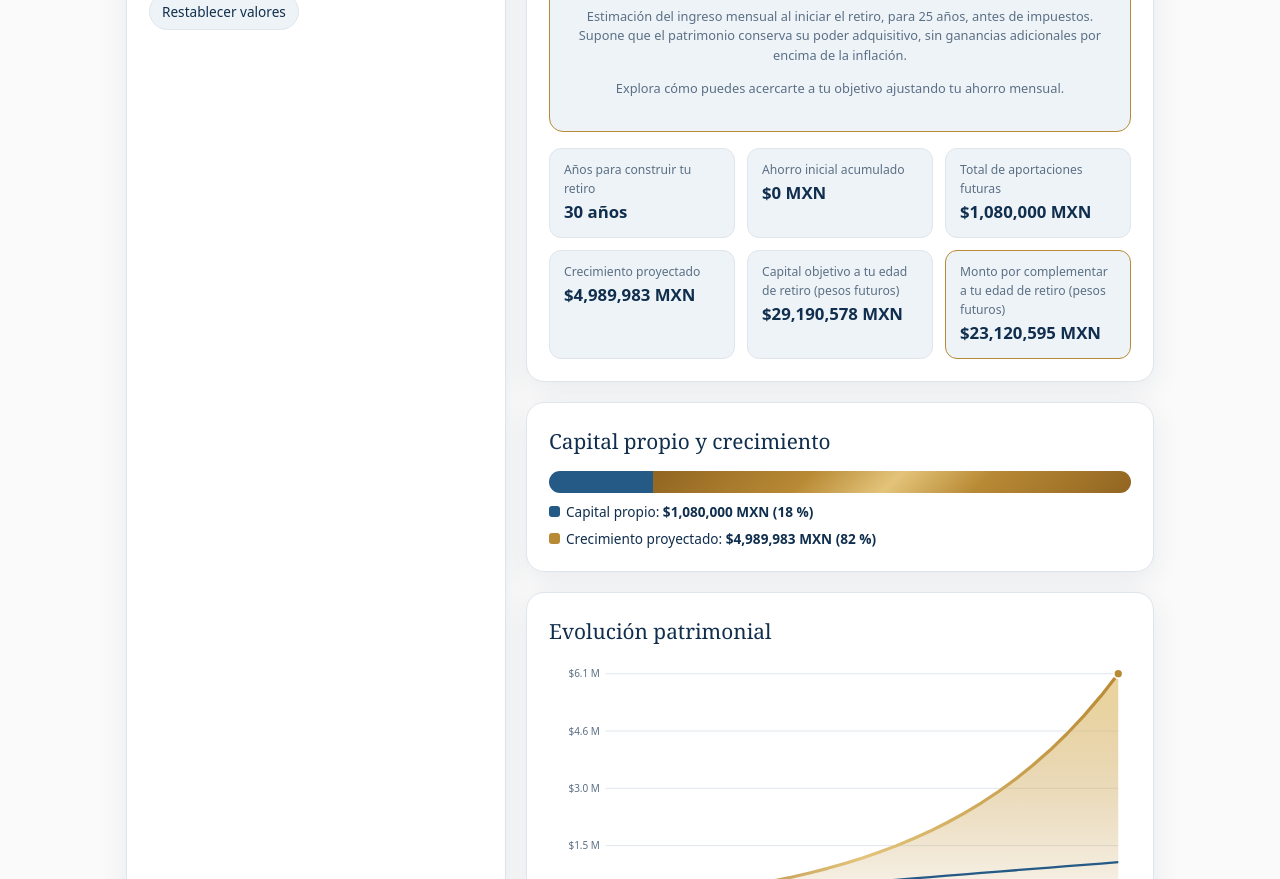
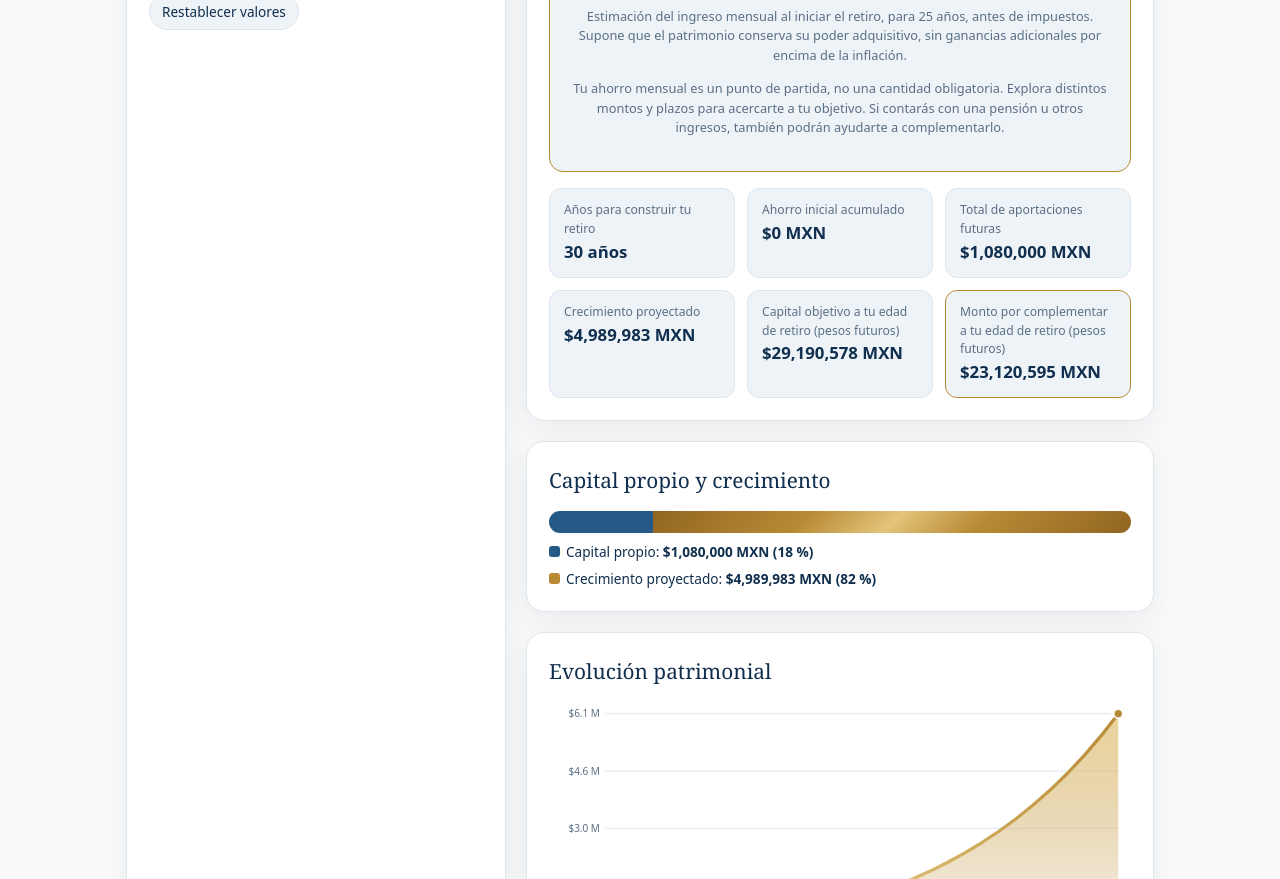
Before and after one commit to radharaniestrategias-rutapatrimonial/ruta-hacia-tu-retiro, a plain HTML site: page index.html in a window 1280 px wide. Shown: the part 946-1825 px from the top of the page. Drawn offline with Linux system fonts and the light colour scheme.

Commit message:
Add files via upload

```diff
--- a/index.html
+++ b/index.html
@@ -137,7 +137,7 @@ svg text{fill:var(--muted);font-size:11px}
         <div class="prog"><i id="pbar" style="width:0"></i></div>
         <p class="coverage"><span id="cov">—</span> de tu objetivo de retiro.</p>
         <p class="hint">Estimación del ingreso mensual al iniciar el retiro, para 25 años, antes de impuestos. Supone que el patrimonio conserva su poder adquisitivo, sin ganancias adicionales por encima de la inflación.</p>
-        <p class="hint">Explora cómo puedes acercarte a tu objetivo ajustando tu ahorro mensual.</p>
+        <p class="hint">Tu ahorro mensual es un punto de partida, no una cantidad obligatoria. Explora distintos montos y plazos para acercarte a tu objetivo. Si contarás con una pensión u otros ingresos, también podrán ayudarte a complementarlo.</p>
       </div>
       <div class="grid">
         <div class="kpi"><small>Años para construir tu retiro</small><b id="yrs">—</b></div>
```
